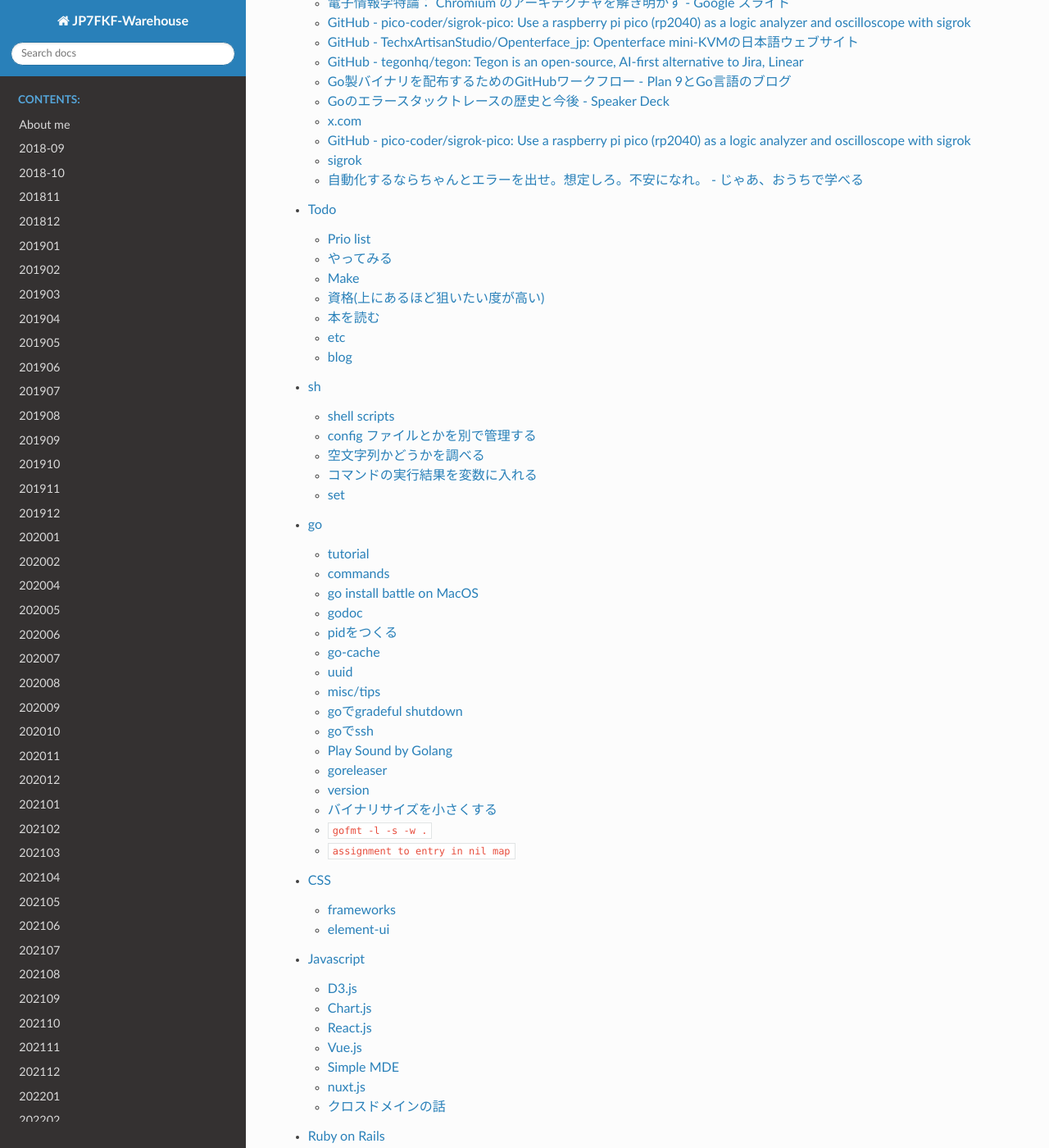
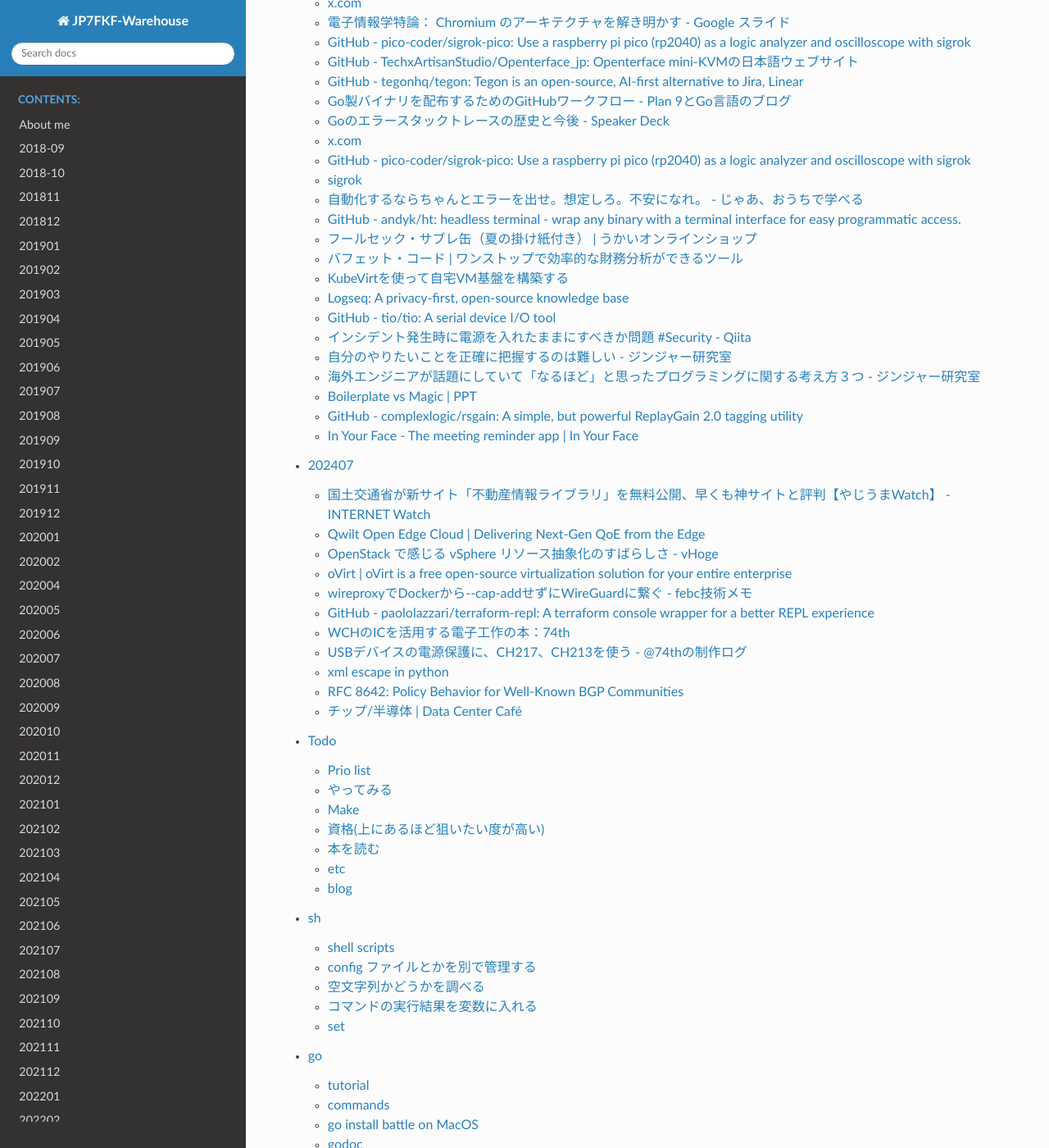
Before and after one commit to jp7fkf/JP7FKF-Warehouse, a Sphinx documentation site: the page built from source/index.rst, in a window 1280 px wide and 1400 px high, scrolled down 48339 px. Shown: the whole window at 82% size. Built offline with Sphinx 7.4.7 and the Read the Docs theme 2.0.0, drawn with Linux system fonts in a browser that asks for light colours.

Commit message:
2024-07-14 11:28:47 JST

```diff
--- a/source/dialy/202406.md
+++ b/source/dialy/202406.md
@@ -54,3 +54,29 @@
 ## [sigrok](https://www.sigrok.org/wiki/Main_Page)
 
 ## [自動化するならちゃんとエラーを出せ。想定しろ。不安になれ。 - じゃあ、おうちで学べる](https://syu-m-5151.hatenablog.com/entry/2024/05/11/115518)
+
+## [GitHub - andyk/ht: headless terminal - wrap any binary with a terminal interface for easy programmatic access.](https://github.com/andyk/ht)
+
+## [フールセック・サブレ缶（夏の掛け紙付き） | うかいオンラインショップ](https://ukai-online.com/category/A20003/AT000051.html)
+
+## [バフェット・コード | ワンストップで効率的な財務分析ができるツール](https://www.buffett-code.com/)
+
+## [KubeVirtを使って自宅VM基盤を構築する](https://www.onoe.dev/blog/kubevirt/)
+
+## [Logseq: A privacy-first, open-source knowledge base](https://logseq.com/)
+- [LogseqをGitHub経由で同期 - scrapseibe](https://scrapbox.io/scrapseibe/Logseq%E3%82%92GitHub%E7%B5%8C%E7%94%B1%E3%81%A7%E5%90%8C%E6%9C%9F)
+- [Logseq to GitHub 101 – Logseq Community Hub](https://hub.logseq.com/integrations/aV9AgETypcPcf8avYcHXQT/logseq-to-github-101/3qT6zNa5evFmfoaE5G7LtW)
+
+## [GitHub - tio/tio: A serial device I/O tool](https://github.com/tio/tio)
+
+## [インシデント発生時に電源を入れたままにすべきか問題 #Security - Qiita](https://qiita.com/log0417/items/6bd95bc5217a23fdaad3)
+
+## [自分のやりたいことを正確に把握するのは難しい - ジンジャー研究室](https://jinjor-labo.hatenablog.com/entry/2021/05/07/074222)
+
+## [海外エンジニアが話題にしていて「なるほど」と思ったプログラミングに関する考え方３つ - ジンジャー研究室](https://jinjor-labo.hatenablog.com/entry/2016/06/03/011620)
+
+## [Boilerplate vs Magic | PPT](https://www.slideshare.net/slideshow/boilerplate-vs-magic/62914136)
+
+## [GitHub - complexlogic/rsgain: A simple, but powerful ReplayGain 2.0 tagging utility](https://github.com/complexlogic/rsgain)
+
+## [In Your Face - The meeting reminder app | In Your Face](https://www.inyourface.app/)
--- /dev/null
+++ b/source/dialy/202407.md
@@ -0,0 +1,26 @@
+# 202407
+
+## [国土交通省が新サイト「不動産情報ライブラリ」を無料公開、早くも神サイトと評判【やじうまWatch】 - INTERNET Watch](https://internet.watch.impress.co.jp/docs/yajiuma/1581368.html)
+- [不動産情報ライブラリ](https://www.reinfolib.mlit.go.jp/)
+
+## [Qwilt Open Edge Cloud | Delivering Next-Gen QoE from the Edge](https://www.qwilt.com/)
+
+## [OpenStack で感じる vSphere リソース抽象化のすばらしさ - vHoge](https://vhoge.hateblo.jp/entry/2019/10/29/020535)
+
+## [oVirt | oVirt is a free open-source virtualization solution for your entire enterprise](https://www.ovirt.org/)
+
+## [wireproxyでDockerから--cap-addせずにWireGuardに繋ぐ - febc技術メモ](https://febc-yamamoto.hatenablog.jp/entry/2022/10/24/075354)
+
+## [GitHub - paololazzari/terraform-repl: A terraform console wrapper for a better REPL experience](https://github.com/paololazzari/terraform-repl)
+
+## [WCHのICを活用する電子工作の本：74th](https://techbookfest.org/product/9EiCjiLbZhiDGLhEean4i?productVariantID=9ttVexEqYTRewpdigPiEeY)
+
+## [USBデバイスの電源保護に、CH217、CH213を使う - @74thの制作ログ](https://74th.hateblo.jp/entry/2023/08/13/212959)
+
+## xml escape in python
+- `xml.sax.saxutils.unescape`
+- [cpython/Lib/xml/sax/saxutils.py at main · python/cpython · GitHub](https://github.com/python/cpython/blob/main/Lib/xml/sax/saxutils.py)
+
+## [RFC 8642: Policy Behavior for Well-Known BGP Communities](https://www.rfc-editor.org/rfc/rfc8642.html)
+
+## [チップ/半導体 | Data Center Café](https://cafe-dc.com/category/semiconductor/)
--- a/source/index.rst
+++ b/source/index.rst
@@ -80,6 +80,7 @@ Welcome to JP7FKF-Warehouse!
   dialy/202404
   dialy/202405
   dialy/202406
+  dialy/202407
   todo
   programming/sh
   programming/go
--- a/source/profile.md
+++ b/source/profile.md
@@ -43,7 +43,7 @@
   - 2018/09  .com Master ADVANCE, ADVANCE★★ 取得
   - 2018/10  CCNA Routing and Switching(200-125) (expired)
   - 2018/12  技術士補（電気電子部門）
-  - 2019/04  [Google Cloud Certified - Professional Cloud Architect](https://www.credential.net/2tb0by0q) (expired)
+  - 2019/04  [Google Cloud Certified - Professional Cloud Architect](https://www.credly.com/earner/earned/badge/977644b6-81ac-4cfb-8ce2-b5497bab81ae) (expired)
   - 2019/06  情報処理安全確保支援士試験
   - 2020/02  CCNP Switch(300-115) Pass(856/1000(boarder: 790))
   - 2020/02  危険物取扱者 乙種第4類 Pass(法令80%, 物理・化学100%, 性質・消火90%)
@@ -54,12 +54,14 @@
   - 2022/05  [Scrum Alliance - Certified ScrumMaster® (CSM®)](https://bcert.me/suqwrpjkm)
   - 2022/10  三級ファイナンシャル・プランニング技能士(個人資産相談業務)
   - 2022/12  エンベデッドシステムスペシャリスト
-  - 2023/03  [Google Cloud Certified - Professional Cloud Developer](https://www.credential.net/7a47ef77-5429-4fd6-8bd4-2be7991a6863)
-  - 2024/03  [Google Cloud Certified - Professional Cloud Network Engineer](https://www.credential.net/b0d9ce8b-755a-4e60-be38-c7426cb0264a)
-  - 2024/03  [Google Cloud Certified - Professional Google Workspace Administrator](https://www.credential.net/e8e7465c-7f69-4463-9230-ac5ab5ff284a)
-  - 2024/03  [Google Cloud Certified - Professional Cloud DevOps Engineer](https://www.credential.net/cbec123b-1df4-491c-9b00-db5b1a367179)
-  - 2024/03  [Google Cloud Certified - Professional Cloud Database Engineer](https://www.credential.net/ffa40606-8992-4a27-9d9c-d05527c5b801)
-  - 2024/03  [Google Cloud Certified - Professional Cloud Security Engineer](https://www.credential.net/8937c8c6-e68a-423e-a3a6-2d1e89bf59d0)
+  - 2023/03  [Google Cloud Certified - Professional Cloud Developer](https://www.credly.com/earner/earned/badge/4ba7dc11-d007-4f93-b808-2faef1a1986a)
+  - 2024/03  [Google Cloud Certified - Professional Cloud Network Engineer](https://www.credly.com/earner/earned/badge/30e18ec1-18aa-47f3-aa96-98fd978987f9)
+  - 2024/03  [Google Cloud Certified - Professional Google Workspace Administrator](https://www.credly.com/earner/earned/badge/33d22117-f324-47d0-8828-ed133f0bf609)
+  - 2024/03  [Google Cloud Certified - Professional Cloud DevOps Engineer](https://www.credly.com/earner/earned/badge/ed1612e8-d062-4ef2-bfb3-d1ad68c07282)
+  - 2024/03  [Google Cloud Certified - Professional Cloud Database Engineer](https://www.credly.com/earner/earned/badge/ede9b39f-4e93-474a-b7a7-84722f5498f9)
+  - 2024/03  [Google Cloud Certified - Professional Cloud Security Engineer](https://www.credly.com/earner/earned/badge/9af6b69e-2ead-47b7-8930-e2202942e3da)
+  - 2024/07  [Google Cloud Certified - Professional Data Engineer](https://www.credly.com/earner/earned/badge/e68cadb8-bb38-4d66-8181-6984352dfa55)
+  - 2024/07  [Google Cloud Certified - Professional Professional Cloud Architect](https://www.credly.com/earner/earned/badge/50032a51-f3c4-41fa-bfd6-dd7933dee71d)
   - TOEICは最高でも700ptsに満たない程度です．
 
 ## Life Events
@@ -141,13 +143,15 @@
   - 2022/05  [Scrum Alliance - Certified ScrumMaster® (CSM®)](https://bcert.me/suqwrpjkm)
   - 2022/10  三級ファイナンシャル・プランニング技能士(個人資産相談業務)
   - 2022/12  エンベデッドシステムスペシャリスト試験　合格(免除, 76.00, 67, 65)
-  - 2023/03  [Google Cloud Certified - Professional Cloud Developer](https://www.credential.net/7a47ef77-5429-4fd6-8bd4-2be7991a6863)
+  - 2023/03  [Google Cloud Certified - Professional Cloud Developer](https://www.credly.com/earner/earned/badge/4ba7dc11-d007-4f93-b808-2faef1a1986a)
   - 2023/06  Interop Tokyo 2023, ShowNet Team Memberとして参加．
-  - 2024/03  [Google Cloud Certified - Professional Cloud Network Engineer](https://www.credential.net/b0d9ce8b-755a-4e60-be38-c7426cb0264a)
-  - 2024/03  [Google Cloud Certified - Professional Google Workspace Administrator](https://www.credential.net/e8e7465c-7f69-4463-9230-ac5ab5ff284a)
-  - 2024/03  [Google Cloud Certified - Professional Cloud DevOps Engineer](https://www.credential.net/cbec123b-1df4-491c-9b00-db5b1a367179)
-  - 2024/03  [Google Cloud Certified - Professional Cloud Database Engineer](https://www.credential.net/ffa40606-8992-4a27-9d9c-d05527c5b801)
-  - 2024/03  [Google Cloud Certified - Professional Cloud Security Engineer](https://www.credential.net/8937c8c6-e68a-423e-a3a6-2d1e89bf59d0)
+  - 2024/03  [Google Cloud Certified - Professional Cloud Network Engineer](https://www.credly.com/earner/earned/badge/30e18ec1-18aa-47f3-aa96-98fd978987f9)
+  - 2024/03  [Google Cloud Certified - Professional Google Workspace Administrator](https://www.credly.com/earner/earned/badge/33d22117-f324-47d0-8828-ed133f0bf609)
+  - 2024/03  [Google Cloud Certified - Professional Cloud DevOps Engineer](https://www.credly.com/earner/earned/badge/ed1612e8-d062-4ef2-bfb3-d1ad68c07282)
+  - 2024/03  [Google Cloud Certified - Professional Cloud Database Engineer](https://www.credly.com/earner/earned/badge/ede9b39f-4e93-474a-b7a7-84722f5498f9)
+  - 2024/03  [Google Cloud Certified - Professional Cloud Security Engineer](https://www.credly.com/earner/earned/badge/9af6b69e-2ead-47b7-8930-e2202942e3da)
+  - 2024/07  [Google Cloud Certified - Professional Data Engineer](https://www.credly.com/earner/earned/badge/e68cadb8-bb38-4d66-8181-6984352dfa55)
+  - 2024/07  [Google Cloud Certified - Professional Professional Cloud Architect](https://www.credly.com/earner/earned/badge/50032a51-f3c4-41fa-bfd6-dd7933dee71d)
 
 ## 論文/発表
   1. 橋本雄大, 袁巧微, "CNC装置を用いたホーンアンテナの製作," 平成28年度東北地区高等専門学校専攻科産学連携シンポジウム, T16-P-50, Nov. 2016.
@@ -162,6 +166,9 @@
   10. Yudai Hashimoto, Qiaowei YUAN, Takumi Aoki, The Fundamental Experiment of Microwave Wireless Power Transmission to UAV,  Asian Wireless Power Transfer Workshop (AWPT2018), Nov. 2018.
   11. Yudai Hashimoto, Qiaowei YUAN, Takumi Aoki, Drone Driven by Microwave, 2018 Asia-Pacific Microwave Conference (APMC2018), AP2017-187, Nov. 2018.
 
+## 特許
+  1. [特許2019-043111(2019/03/08) - ゲートウェイ装置、ネットワークシステム、制御方法、及びプログラム](https://www.j-platpat.inpit.go.jp/c1801/PU/JP-7249820/15/ja)
+
 ## 自分向け
   -  [toggle](https://toggl.com/app/timer)
 
```
Also changed, not shown: other parts of source/profile.md (+1 -1 lines), source/_static/html/index.html (+23 -14 lines).
